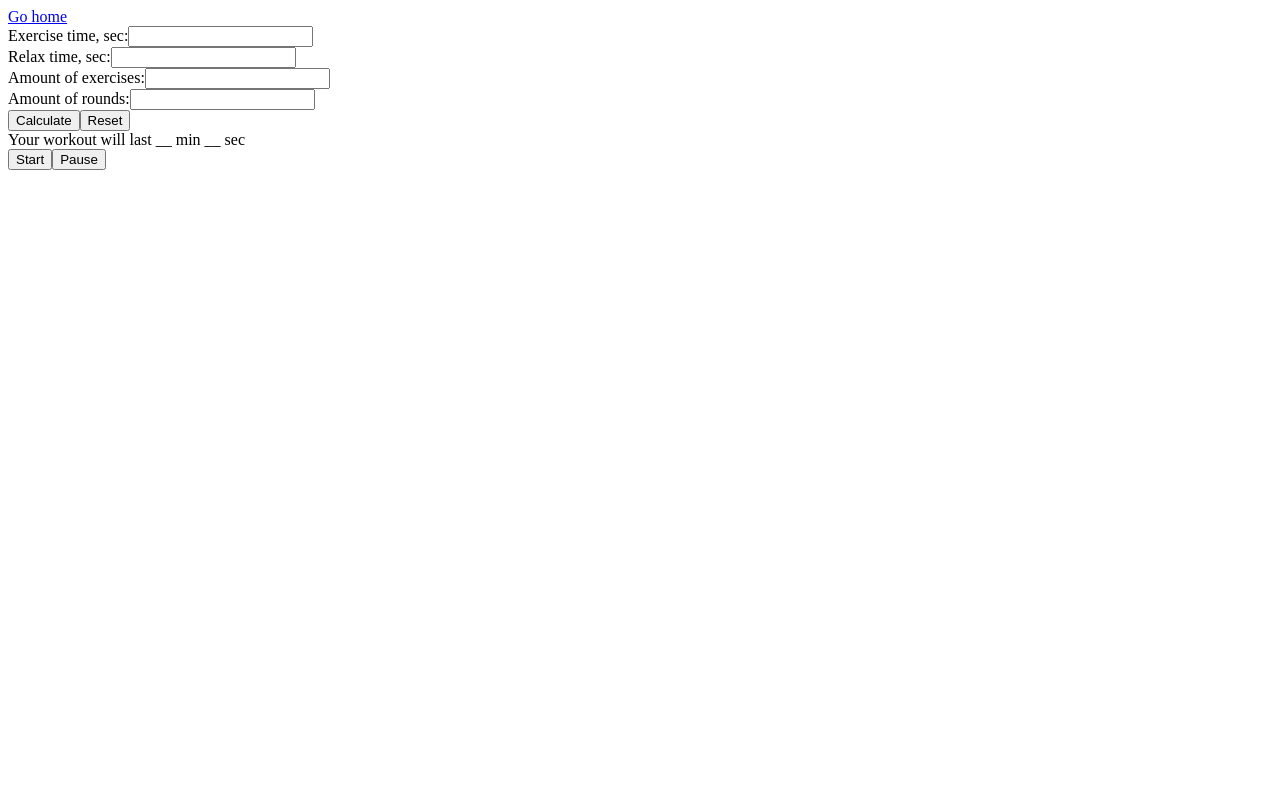
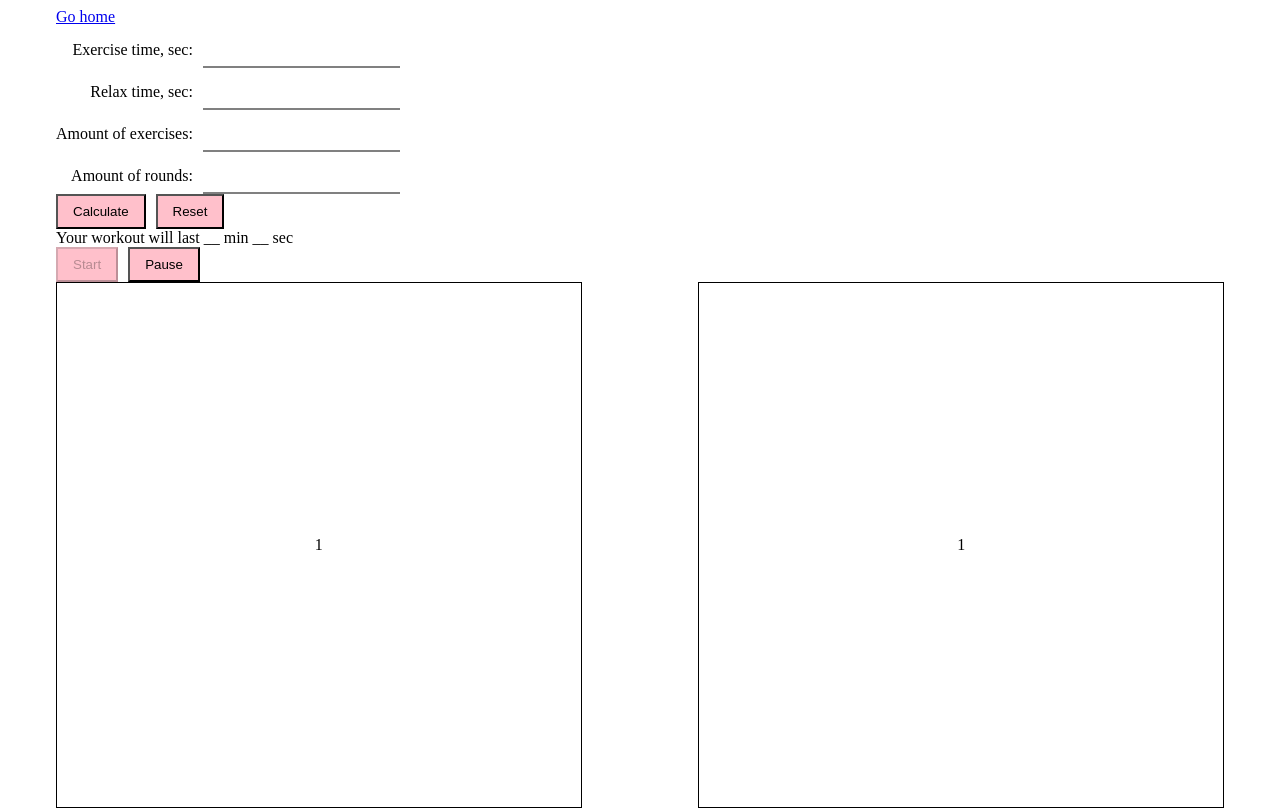
Before and after one commit to alenakatkova/work-or-work-out, a React (Create React App) app: page /workout in a window 1280 px wide. Shown: the top 809 px of the page. Built offline with nearby package versions, Linux system fonts and the light colour scheme.

Commit message:
add tabata timer component, add some css

```diff
--- a/package.json
+++ b/package.json
@@ -4,11 +4,13 @@
   "private": true,
   "dependencies": {
     "eslint-plugin-react": "^7.7.0",
+    "flexboxgrid2": "^7.2.1",
     "react": "^16.3.1",
     "react-dom": "^16.3.1",
     "react-router": "^4.2.0",
     "react-router-dom": "^4.2.2",
-    "react-scripts": "1.1.4"
+    "react-scripts": "1.1.4",
+    "styled-components": "^3.2.6"
   },
   "scripts": {
     "start": "react-scripts start",
--- a/src/Calculator/Input.jsx
+++ b/src/Calculator/Input.jsx
@@ -1,4 +1,28 @@
 import React from "react";
+import styled from "styled-components";
+
+const TableRow = styled.div`
+  display: table-row;
+`;
+
+const Label = styled.label`
+  display: table-cell;
+  white-space: nowrap;
+  text-align: right;
+  vertical-align: middle;
+  padding-right: 10px;
+  padding-top: 5px;
+`;
+
+const Input = styled.input`
+  border: none;
+  border-bottom: 2px solid grey;
+  background: transparent;
+  display: table-cell;
+  max-width: 300px;
+  padding: 10px 10px;
+  margin-top: 5px;
+`;
 
 export default class extends React.Component {
   onInputChange = e => {
@@ -13,9 +37,9 @@ export default class extends React.Component {
 
   render() {
     return (
-      <div>
-        <label htmlFor={this.props.id}>{this.props.label}</label>
-        <input
+      <TableRow>
+        <Label htmlFor={this.props.id}>{this.props.label}</Label>
+        <Input
           type="number"
           id={this.props.id}
           name={this.props.name}
@@ -23,7 +47,7 @@ export default class extends React.Component {
           onKeyDown={this.onEnterPress}
           value={this.props.value}
         />
-      </div>
+      </TableRow>
     );
   }
 }
--- /dev/null
+++ b/src/WorkOut/Calculator.jsx
@@ -0,0 +1,206 @@
+import React from "react";
+import Input from "../Calculator/Input";
+import styled from "styled-components";
+import Timer from "./Timer";
+
+const Button = styled.button`
+  padding: 8px 15px;
+  background-color: pink;
+  margin-right: 10px;
+`;
+
+export default class extends React.Component {
+  initialState = {
+    settings: {
+      exerciseTime: 0,
+      relaxTime: 0,
+      exercises: 0,
+      rounds: 0,
+      totalTime: 0
+    },
+    workflow: {
+      time: 0,
+      status: "not set",
+      round: 1,
+      exercise: 1
+    }
+  };
+
+  state = Object.assign({}, this.initialState);
+
+  /**
+   * Calculating total workout time based on data filled in by the user
+   * @returns {number} workout length in seconds
+   */
+
+  getTotalTime = () => {
+    return (
+      (this.state.settings.exerciseTime + this.state.settings.relaxTime) *
+      this.state.settings.exercises * this.state.settings.rounds
+    );
+  };
+
+  onCalculateClick = () => {
+    this.setState(prevState => ({
+      settings: {
+        ...prevState.settings,
+        totalTime: this.getTotalTime()
+      },
+      workflow: {
+        ...prevState.workflow,
+        status: "set"
+      },
+    }));
+  };
+
+  isStartBtnDisabled = () => {
+    return this.state.workflow.status === "not set" || this.state.workflow.status === "started";
+  }
+
+  onStartClick = () => {
+    this.setState(prevState => ({
+      workflow: {
+        ...prevState.workflow,
+        status: "started"
+      }
+    }));
+
+    clearInterval(this.workflow);
+    this.workflow = setInterval(this.tick, 1000);
+  };
+
+  onPauseClick = () => {
+    this.setState(prevState => ({
+      workflow: {
+        ...prevState.workflow,
+        status: "paused"
+      }
+    }));
+
+    clearInterval(this.workflow);
+  };
+
+  onResetClick = () => {
+    this.setState(this.initialState);
+  }
+
+  onInputChange = (name, value) => {
+    this.setState(prevState => ({
+      settings: {
+        ...prevState.settings,
+        [name]: parseInt(value)
+      }
+    }))
+  };
+
+  isNextExercise = () => {
+    return this.state.workflow.time % (this.state.settings.exerciseTime + this.state.settings.relaxTime) === 0;
+  };
+
+  isNextRound = () => {
+    return this.state.workflow.exercise % this.state.settings.exercises === 0;
+  };
+
+  countExercises = () => {
+    if (this.isNextExercise()) {
+      if (this.isNextRound()) {
+        this.setState(prevState => ({
+          workflow: {
+            ...prevState.workflow,
+            round: this.state.workflow.round + 1,
+            exercise: 1
+          }
+        }));
+      } else {
+        this.setState(prevState => ({
+          workflow: {
+            ...prevState.workflow,
+            exercise: this.state.workflow.exercise + 1
+          }
+        }));
+      }
+    }
+  };
+
+  tick = () => {
+    this.setState(
+      prevState => ({
+        workflow: { ...prevState.workflow, time: this.state.workflow.time + 1 }
+      }),
+      this.countExercises
+    );
+  };
+
+  render() {
+    return (
+      <div>
+        <div>
+          <Input
+            id="exercise-time"
+            name="exerciseTime"
+            label="Exercise time, sec:"
+            value={this.state.settings.exerciseTime || ''}
+            onInputChange={this.onInputChange}
+            onEnterPress={this.onCalculateClick}
+          />
+
+          <Input
+            id="relax-time"
+            name="relaxTime"
+            label="Relax time, sec:"
+            value={this.state.settings.relaxTime || ''}
+            onInputChange={this.onInputChange}
+            onEnterPress={this.onCalculateClick}
+          />
+
+          <Input
+            id="exercises"
+            name="exercises"
+            label="Amount of exercises:"
+            value={this.state.settings.exercises || ''}
+            onInputChange={this.onInputChange}
+            onEnterPress={this.onCalculateClick}
+          />
+
+          <Input
+            id="rounds"
+            name="rounds"
+            label="Amount of rounds:"
+            value={this.state.settings.rounds || ''}
+            onInputChange={this.onInputChange}
+            onEnterPress={this.onCalculateClick}
+          />
+        </div>
+
+        <Button onClick={this.onCalculateClick}>Calculate</Button>
+        <Button onClick={this.onResetClick}>Reset</Button>
+
+
+        <div>
+          Your workout will last{" "}
+          {this.state.settings.totalTime
+            ? `${Math.floor(this.state.settings.totalTime / 60)} min ${this.state
+                .settings.totalTime % 60} sec`
+            : `__ min __ sec`}
+        </div>
+
+        <Button
+          onClick={this.onStartClick}
+          disabled={this.isStartBtnDisabled()}
+        >
+          Start
+        </Button>
+        <Button onClick={this.onPauseClick}>Pause</Button>
+
+        <Timer
+          round={this.state.workflow.round}
+          exercise={this.state.workflow.exercise}
+          minutes={Math.floor(this.state.workflow.time / 60)
+            ? Math.floor(this.state.workflow.time / 60)
+            : "00"}
+          seconds={this.state.workflow.time % 60}
+        />
+      </div>
+    );
+  }
+}
--- a/src/WorkOut/Timer.jsx
+++ b/src/WorkOut/Timer.jsx
@@ -1,196 +1,35 @@
 import React from "react";
-import Input from "../Calculator/Input";
+import styled from "styled-components";
 
-export default class extends React.Component {
-  initialState = {
-    settings: {
-      exerciseTime: 0,
-      relaxTime: 0,
-      exercises: 0,
-      rounds: 0,
-      totalTime: 0
-    },
-    workflow: {
-      time: 0,
-      status: "not set",
-      round: 1,
-      exercise: 1
-    }
-  };
+const Row = styled.div`
+  display: flex;
+  flex-direction: row;
+  justify-content: space-between;
+`;
 
-  state = Object.assign({}, this.initialState);
+const Square = styled.div`
+  display: flex;
+  align-items: center;
+  justify-content: center;
+  width: 45%;
+  border: 1px solid black;
 
-  /**
-   * Calculating total workout time based on data filled in by the user
-   * @returns {number} workout length in seconds
-   */
+  &:after {
+    content: "";
+  display: block;
+  padding-bottom: 100%;
+  }
+`;
 
-  getTotalTime = () => {
-    return (
-      (this.state.settings.exerciseTime + this.state.settings.relaxTime) *
-      this.state.settings.exercises * this.state.settings.rounds
-    );
-  };
 
-  onCalculateClick = () => {
-    this.setState(prevState => ({
-      settings: {
-        ...prevState.settings,
-        totalTime: this.getTotalTime()
-      }
-    }));
-  };
-
-  onStartClick = () => {
-    this.setState(prevState => ({
-      workflow: {
-        ...prevState.workflow,
-        status: "started"
-      }
-    }));
-
-    clearInterval(this.workflow);
-    this.workflow = setInterval(this.tick, 1000);
-  };
-
-  onPauseClick = () => {
-    this.setState(prevState => ({
-      workflow: {
-        ...prevState.workflow,
-        status: "paused"
-      }
-    }));
-
-    clearInterval(this.workflow);
-  };
-
-  onResetClick = () => {
-    this.setState(this.initialState);
-  }
-
-  onInputChange = (name, value) => {
-    this.setState(prevState => ({
-      settings: {
-        ...prevState.settings,
-        [name]: parseInt(value)
-      }
-    }))
-  };
-
-  isNextExercise = () => {
-    return this.state.workflow.time % (this.state.settings.exerciseTime + this.state.settings.relaxTime) === 0;
-  };
-
-  isNextRound = () => {
-    return this.state.workflow.exercise % this.state.settings.exercises === 0;
-  };
-
-  countExercises = () => {
-    if (this.isNextExercise()) {
-      if (this.isNextRound()) {
-        this.setState(prevState => ({
-          workflow: {
-            ...prevState.workflow,
-            round: this.state.workflow.round + 1,
-            exercise: 1
-          }
-        }));
-      } else {
-        this.setState(prevState => ({
-          workflow: {
-            ...prevState.workflow,
-            exercise: this.state.workflow.exercise + 1
-          }
-        }));
-      }
-    }
-  };
-
-  tick = () => {
-    this.setState(
-      prevState => ({
-        workflow: { ...prevState.workflow, time: this.state.workflow.time + 1 }
-      }),
-      this.countExercises
-    );
-  };
-
-  render() {
-    return (
-      <div>
-        <div>
-          <Input
-            id="exercise-time"
-            name="exerciseTime"
-            label="Exercise time, sec:"
-            value={this.state.settings.exerciseTime || ''}
-            onInputChange={this.onInputChange}
-            onEnterPress={this.onCalculateClick}
-          />
-
-          <Input
-            id="relax-time"
-            name="relaxTime"
-            label="Relax time, sec:"
-            value={this.state.settings.relaxTime || ''}
-            onInputChange={this.onInputChange}
-            onEnterPress={this.onCalculateClick}
-          />
-
-          <Input
-            id="exercises"
-            name="exercises"
-            label="Amount of exercises:"
-            value={this.state.settings.exercises || ''}
-            onInputChange={this.onInputChange}
-            onEnterPress={this.onCalculateClick}
-          />
-
-          <Input
-            id="rounds"
-            name="rounds"
-            label="Amount of rounds:"
-            value={this.state.settings.rounds || ''}
-            onInputChange={this.onInputChange}
-            onEnterPress={this.onCalculateClick}
-          />
-        </div>
-
-        <button onClick={this.onCalculateClick}>Calculate</button>
-        <button onClick={this.onResetClick}>Reset</button>
-
-        <div>
-          Your workout will last{" "}
-          {this.state.settings.totalTime
-            ? `${Math.floor(this.state.settings.totalTime / 60)} min ${this.state
-                .settings.totalTime % 60} sec`
-            : `__ min __ sec`}
-        </div>
-
-        <button
-          onClick={this.onStartClick}
-          disabled={this.state.workflow.status === "started"}
-        >
-          Start
-        </button>
-        <button onClick={this.onPauseClick}>Pause</button>
-
-        {this.state.workflow.status !== "not set" ? (
-          <div>
-            <div>Round №{this.state.workflow.round}</div>
-            <div>Exercise №{this.state.workflow.exercise}</div>
-            <div>
-              <span>
-                {Math.floor(this.state.workflow.time / 60)
-                  ? Math.floor(this.state.workflow.time / 60)
-                  : "00"}
-              </span>:<span>{this.state.workflow.time % 60}</span>
-            </div>
-          </div>
-        ) : (
-          ""
-        )}
-      </div>
-    );
-  }
-}
+export default (props) => {
+  return (<div>
+    <Row>
+      <Square>{props.round}</Square><Square>{props.exercise}</Square>
+    </Row>
+    <div>RRRRR</div>
+    <Row>
+      <Square>{props.minutes}</Square><Square>{props.seconds}</Square>
+    </Row>
+  </div>);
+};
--- a/src/WorkOut/index.jsx
+++ b/src/WorkOut/index.jsx
@@ -1,10 +1,11 @@
 import React from "react";
 import { Link } from "react-router-dom";
-import Timer from "./Timer";
+import Timer from "./Calculator";
+import "flexboxgrid2";
 
 export default () => {
   return (
-    <div>
+    <div className="container">
       <nav>
         <Link to="/">Go home</Link>
       </nav>
```
Also changed, not shown: 1 other file (tests, documents, lock files or other folders).
